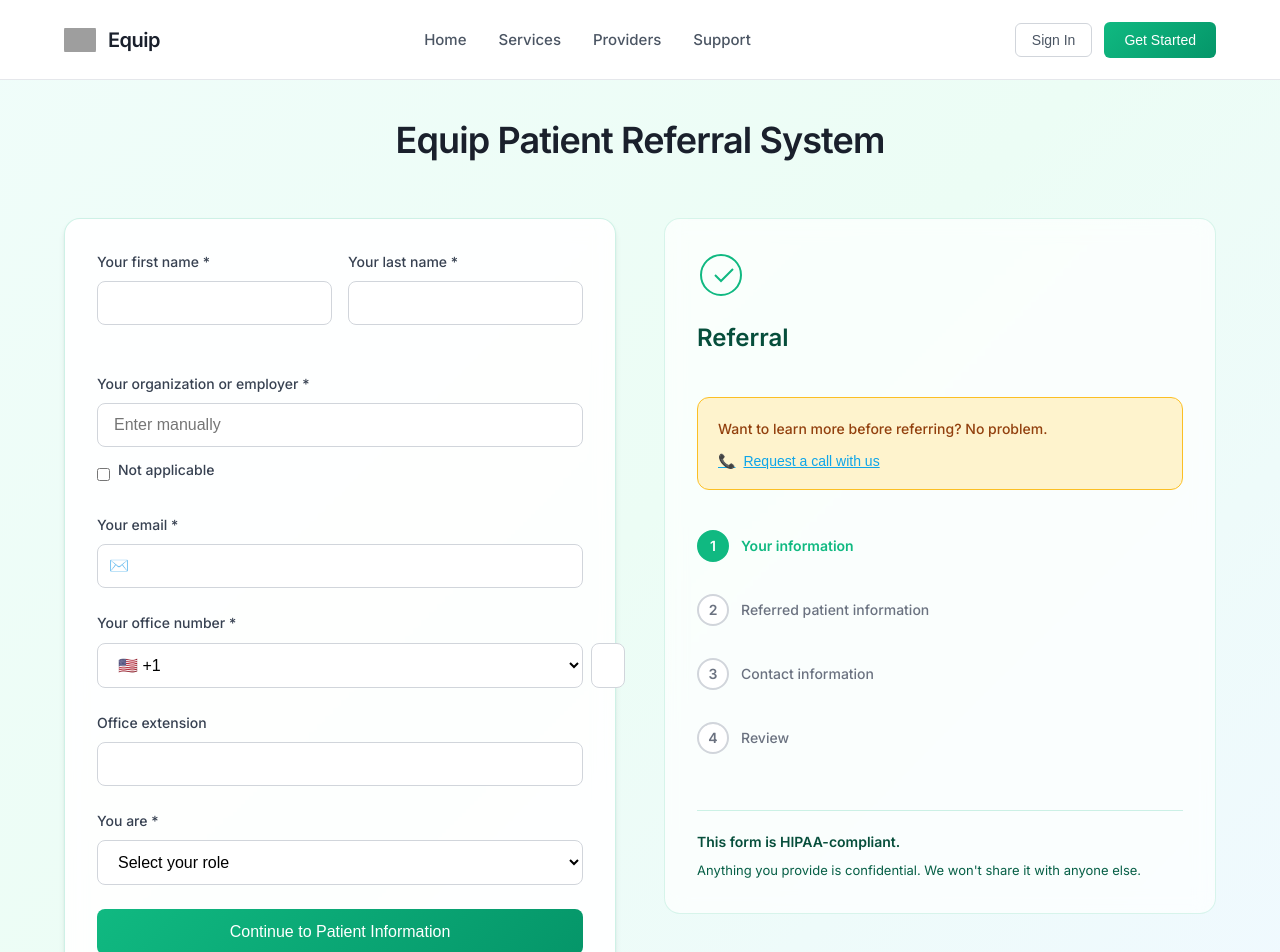
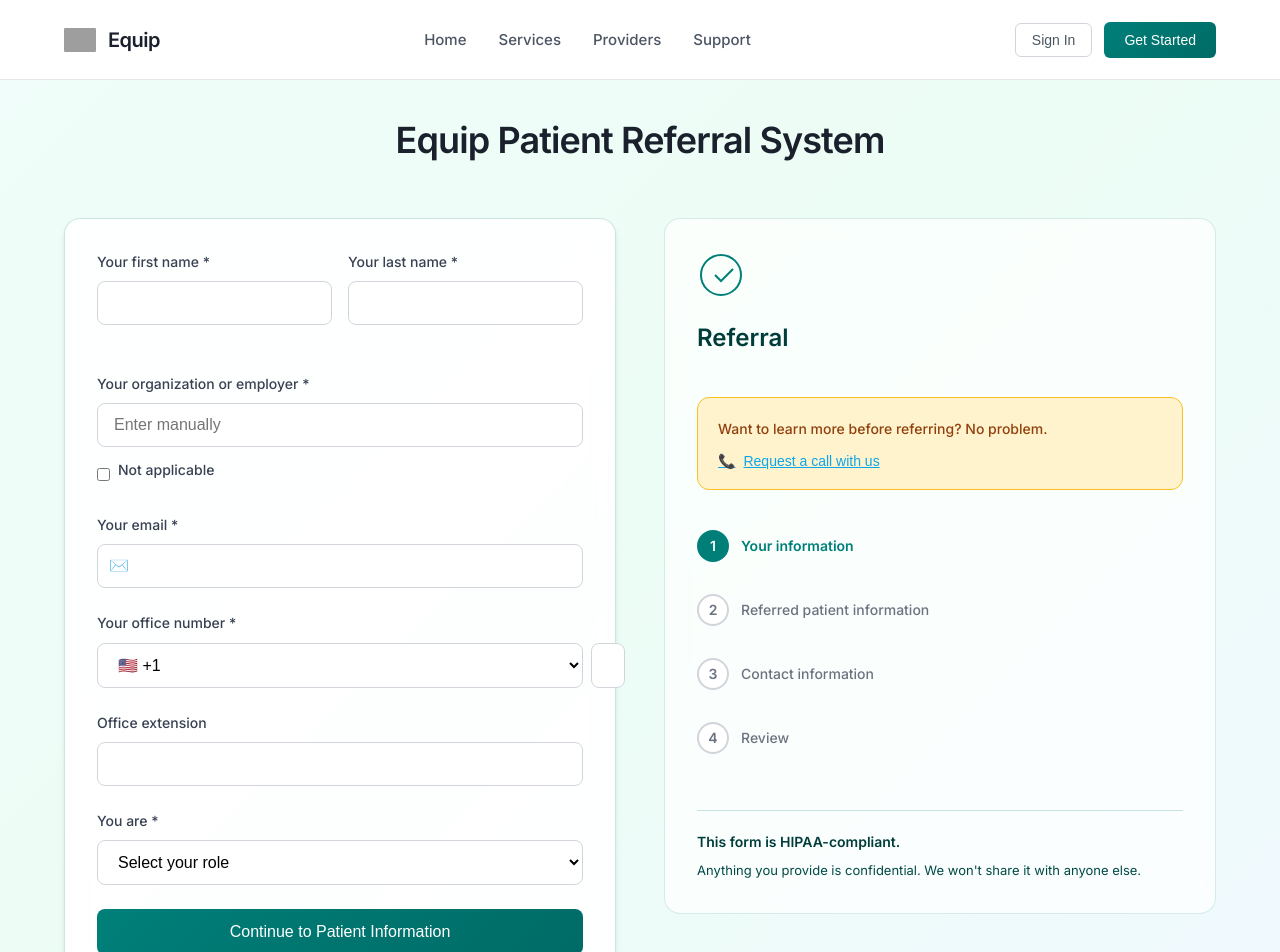
Before and after one commit to rigocl/referral-vibe-equip, a React (Vite) app: page / in a window 1280 px wide. Shown: the top 952 px of the page. Built offline with nearby package versions, Linux system fonts and the light colour scheme; grey boxes are pictures that could not be loaded.

Commit message:
Update colors to Equip core color #007F79

```diff
--- a/src/components/FormSidebar.jsx
+++ b/src/components/FormSidebar.jsx
@@ -42,8 +42,8 @@
         {content.showIcon && (
           <div className="sidebar-icon">
             <svg width="48" height="48" viewBox="0 0 48 48" fill="none">
-              <circle cx="24" cy="24" r="20" stroke="#10b981" strokeWidth="2" fill="none"/>
-              <path d="M18 24l6 6 12-12" stroke="#10b981" strokeWidth="2" fill="none"/>
+              <circle cx="24" cy="24" r="20" stroke="#007F79" strokeWidth="2" fill="none"/>
+              <path d="M18 24l6 6 12-12" stroke="#007F79" strokeWidth="2" fill="none"/>
             </svg>
           </div>
         )}
--- a/src/index.css
+++ b/src/index.css
@@ -106,7 +106,7 @@
 }
 
 .nav-link:hover {
-  color: #10b981;
+  color: #007F79;
 }
 
 .nav-link::after {
@@ -116,7 +116,7 @@
   left: 0;
   right: 0;
   height: 2px;
-  background: #10b981;
+  background: #007F79;
   transform: scaleX(0);
   transition: transform 0.2s ease;
 }
@@ -150,7 +150,7 @@
 }
 
 .btn-primary {
-  background: linear-gradient(135deg, #10b981 0%, #059669 100%);
+  background: linear-gradient(135deg, #007F79 0%, #006B66 100%);
   color: white;
   border: none;
   padding: 10px 20px;
@@ -162,8 +162,8 @@
 }
 
 .btn-primary:hover {
-  background: linear-gradient(135deg, #059669 0%, #047857 100%);
-  box-shadow: 0 4px 6px -1px rgba(16, 185, 129, 0.3);
+  background: linear-gradient(135deg, #006B66 0%, #005A52 100%);
+  box-shadow: 0 4px 6px -1px rgba(0, 127, 121, 0.3);
 }
 
 /* Mobile Menu Button */
@@ -293,7 +293,7 @@
   background: rgba(255, 255, 255, 0.7);
   backdrop-filter: blur(10px);
   border-radius: 16px;
-  border: 1px solid rgba(16, 185, 129, 0.15);
+  border: 1px solid rgba(0, 127, 121, 0.15);
   height: fit-content;
   position: sticky;
   top: 100px;
@@ -305,7 +305,7 @@
 }
 
 .sidebar-title {
-  color: #064e3b;
+  color: #003D3A;
   font-size: 1.5rem;
   font-weight: 600;
   margin-bottom: 12px;
@@ -313,7 +313,7 @@
 }
 
 .sidebar-description {
-  color: #065f46;
+  color: #004A46;
   font-size: 16px;
   line-height: 1.6;
   margin: 0;
@@ -325,7 +325,7 @@
 }
 
 .features-title {
-  color: #064e3b;
+  color: #003D3A;
   font-size: 1.125rem;
   font-weight: 600;
   margin-bottom: 16px;
@@ -342,13 +342,13 @@
   align-items: center;
   gap: 12px;
   margin-bottom: 12px;
-  color: #065f46;
+  color: #004A46;
   font-size: 15px;
   line-height: 1.5;
 }
 
 .feature-icon {
-  color: #10b981;
+  color: #007F79;
   font-weight: 600;
   font-size: 16px;
   flex-shrink: 0;
@@ -356,19 +356,19 @@
 
 /* Sidebar Contact */
 .sidebar-contact {
-  border-top: 1px solid rgba(16, 185, 129, 0.2);
+  border-top: 1px solid rgba(0, 127, 121, 0.2);
   padding-top: 24px;
 }
 
 .contact-title {
-  color: #064e3b;
+  color: #003D3A;
   font-size: 1.125rem;
   font-weight: 600;
   margin-bottom: 12px;
 }
 
 .contact-description {
-  color: #065f46;
+  color: #004A46;
   font-size: 14px;
   line-height: 1.5;
   margin-bottom: 16px;
@@ -392,7 +392,7 @@
 }
 
 .contact-link {
-  color: #10b981;
+  color: #007F79;
   text-decoration: none;
   font-weight: 500;
   font-size: 14px;
@@ -400,7 +400,7 @@
 }
 
 .contact-link:hover {
-  color: #059669;
+  color: #006B66;
   text-decoration: underline;
 }
 
@@ -476,14 +476,14 @@
 }
 
 .step-item.active .step-circle {
-  background: #10b981;
-  border-color: #10b981;
+  background: #007F79;
+  border-color: #007F79;
   color: white;
 }
 
 .step-item.completed .step-circle {
-  background: #10b981;
-  border-color: #10b981;
+  background: #007F79;
+  border-color: #007F79;
   color: white;
 }
 
@@ -494,12 +494,12 @@
 }
 
 .step-item.active .step-title {
-  color: #10b981;
+  color: #007F79;
   font-weight: 600;
 }
 
 .step-item.completed .step-title {
-  color: #065f46;
+  color: #004A46;
 }
 
 .step-check {
@@ -508,19 +508,19 @@
 
 /* HIPAA Notice */
 .hipaa-notice {
-  border-top: 1px solid rgba(16, 185, 129, 0.2);
+  border-top: 1px solid rgba(0, 127, 121, 0.2);
   padding-top: 20px;
 }
 
 .hipaa-title {
-  color: #064e3b;
+  color: #003D3A;
   font-size: 14px;
   font-weight: 600;
   margin-bottom: 8px;
 }
 
 .hipaa-text {
-  color: #065f46;
+  color: #004A46;
   font-size: 13px;
   line-height: 1.5;
   margin: 0;
@@ -550,7 +550,7 @@
 .form-option label {
   margin: 0;
   font-size: 14px;
-  color: #10b981;
+  color: #007F79;
   font-weight: 500;
   cursor: pointer;
 }
@@ -603,8 +603,8 @@
 
 .welcome-message {
   background: #ecfdf5;
-  border: 1px solid #10b981;
-  color: #064e3b;
+  border: 1px solid #007F79;
+  color: #003D3A;
   padding: 24px;
   border-radius: 12px;
   margin-top: 24px;
@@ -624,14 +624,14 @@
   border-radius: 16px;
   margin-bottom: 24px;
   box-shadow: 0 4px 6px -1px rgba(0, 0, 0, 0.1), 0 2px 4px -1px rgba(0, 0, 0, 0.06);
-  border: 1px solid rgba(16, 185, 129, 0.2);
+  border: 1px solid rgba(0, 127, 121, 0.2);
 }
 
 .form-section h2 {
-  color: #064e3b;
+  color: #003D3A;
   margin-bottom: 24px;
   padding-bottom: 12px;
-  border-bottom: 1px solid rgba(16, 185, 129, 0.2);
+  border-bottom: 1px solid rgba(0, 127, 121, 0.2);
   font-size: 1.5rem;
   font-weight: 600;
 }
@@ -662,12 +662,12 @@
 .form-group input:focus,
 .form-group select:focus {
   outline: none;
-  border-color: #10b981;
-  box-shadow: 0 0 0 3px rgba(16, 185, 129, 0.1);
+  border-color: #007F79;
+  box-shadow: 0 0 0 3px rgba(0, 127, 121, 0.1);
 }
 
 .submit-button {
-  background: linear-gradient(135deg, #10b981 0%, #059669 100%);
+  background: linear-gradient(135deg, #007F79 0%, #006B66 100%);
   color: white;
   padding: 14px 24px;
   border: none;
@@ -680,13 +680,13 @@
 }
 
 .submit-button:hover {
-  background: linear-gradient(135deg, #059669 0%, #047857 100%);
-  box-shadow: 0 4px 6px -1px rgba(16, 185, 129, 0.3), 0 2px 4px -1px rgba(16, 185, 129, 0.2);
+  background: linear-gradient(135deg, #006B66 0%, #005A52 100%);
+  box-shadow: 0 4px 6px -1px rgba(0, 127, 121, 0.3), 0 2px 4px -1px rgba(0, 127, 121, 0.2);
   transform: translateY(-1px);
 }
 
 .submit-button:active {
-  background: linear-gradient(135deg, #047857 0%, #065f46 100%);
+  background: linear-gradient(135deg, #005A52 0%, #004A46 100%);
   transform: translateY(0);
 }
 
@@ -733,7 +733,7 @@
 }
 
 .copy-button {
-  background-color: #10b981;
+  background-color: #007F79;
   color: white;
   border: none;
   padding: 12px 20px;
@@ -746,11 +746,11 @@
 }
 
 .copy-button:hover {
-  background-color: #059669;
+  background-color: #006B66;
 }
 
 .copy-button.copied {
-  background-color: #047857;
+  background-color: #005A52;
 }
 
 .link-note {
```
